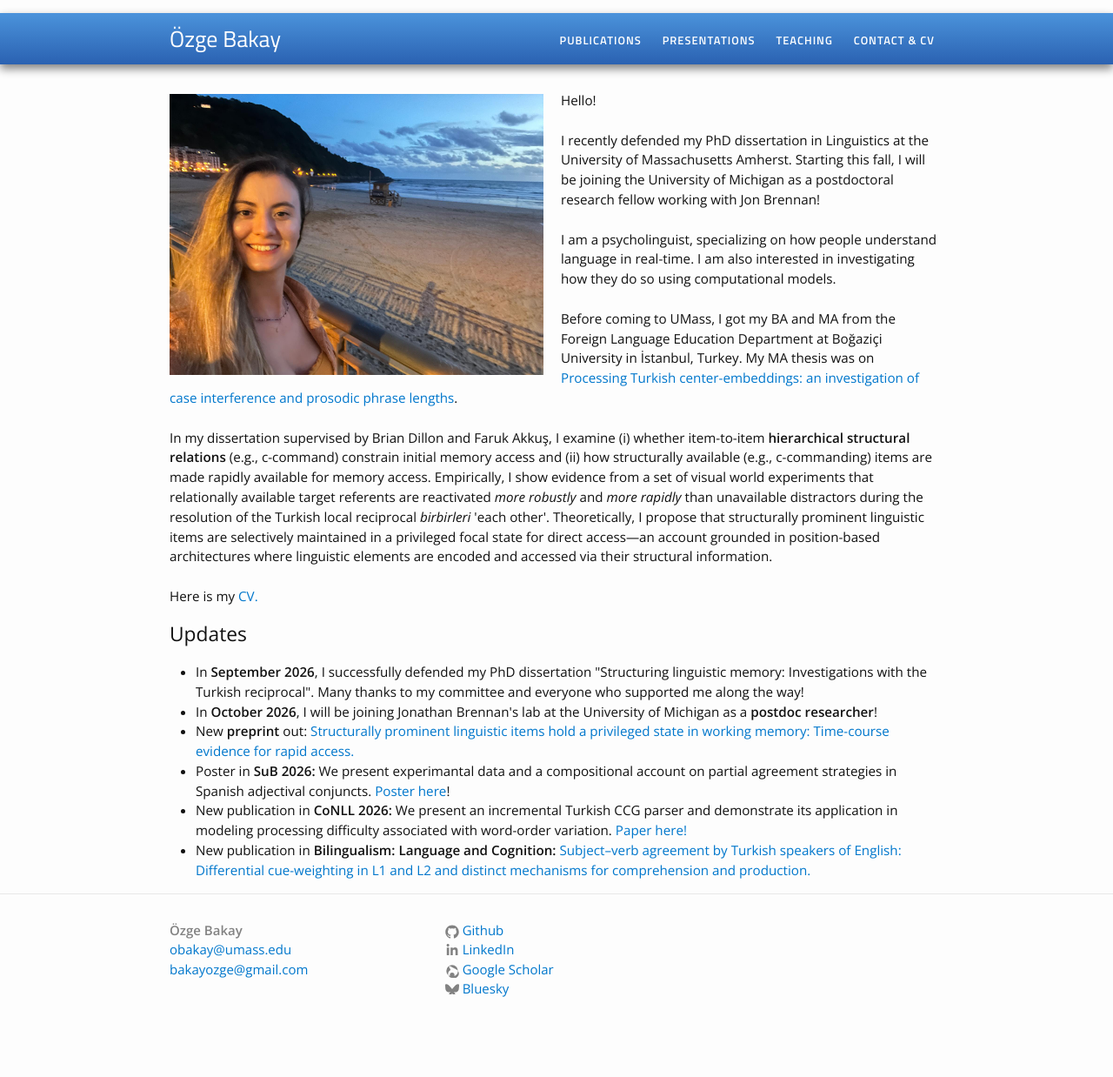
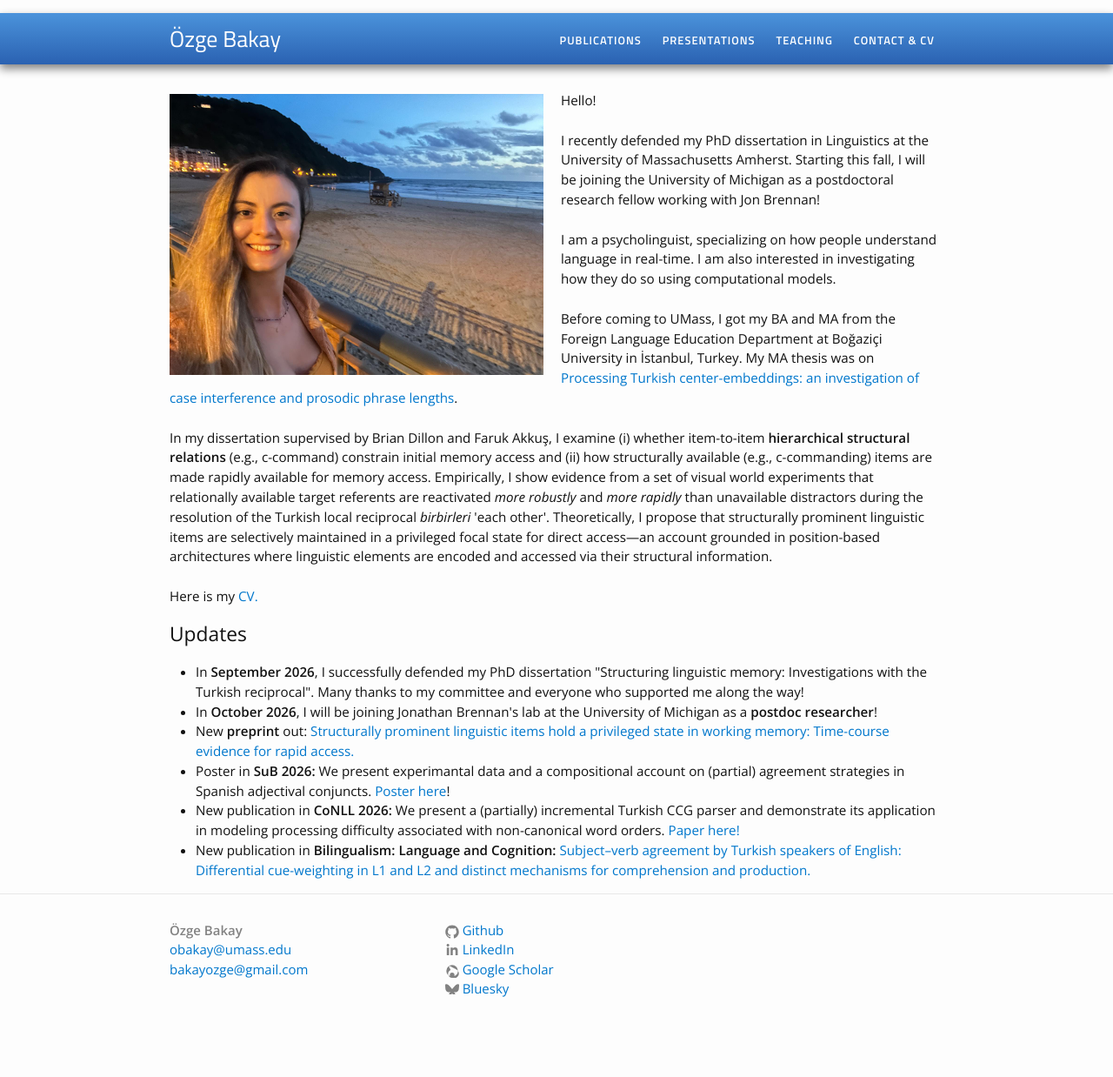
Before and after one commit to ozgebakay/ozgebakay.github.io, a Jekyll site: the page built from index.html, in a window 1280 px wide. Shown: the whole page at 87% size. Built offline with Jekyll 4.4.1, drawn with Linux system fonts in a browser that asks for light colours.

Commit message:
Update index.html

```diff
--- a/index.html
+++ b/index.html
@@ -25,8 +25,8 @@ Here is my <a href="/OzgeBakay_CV.pdf">CV.</a></p>
 <li>In <b>September 2026</b>, I successfully defended my PhD dissertation "Structuring linguistic memory: Investigations with the Turkish reciprocal". Many thanks to my committee and everyone who supported me along the way!</li>
 <li>In <b>October 2026</b>, I will be joining Jonathan Brennan's lab at the University of Michigan as a <b>postdoc researcher</b>!</li>
 <li>New <b>preprint</b> out: <a href="https://osf.io/preprints/psyarxiv/aphwj_v1" target="_blank">Structurally prominent linguistic items hold a privileged state in working memory: Time-course evidence for rapid access.</a></li>
-<li>Poster in <b>SuB 2026:</b> We present experimantal data and a compositional account on partial agreement strategies in Spanish adjectival conjuncts. <a href="https://ozgebakay.github.io/projects/CoronaBakay_SuB31.pdf" target="_blank">Poster here</a>!</li>
-<li>New publication in <b>CoNLL 2026:</b> We present an incremental Turkish CCG parser and demonstrate its application in modeling processing difficulty associated with word-order variation. <a href="https://aclanthology.org/2026.conll-main.36.pdf" target="_blank">Paper here!</a></li>
+<li>Poster in <b>SuB 2026:</b> We present experimantal data and a compositional account on (partial) agreement strategies in Spanish adjectival conjuncts. <a href="https://ozgebakay.github.io/projects/CoronaBakay_SuB31.pdf" target="_blank">Poster here</a>!</li>
+<li>New publication in <b>CoNLL 2026:</b> We present a (partially) incremental Turkish CCG parser and demonstrate its application in modeling processing difficulty associated with non-canonical word orders. <a href="https://aclanthology.org/2026.conll-main.36.pdf" target="_blank">Paper here!</a></li>
 <li>New publication in <b>Bilingualism: Language and Cognition:</b> <a href="https://doi.org/10.1017/S1366728926101497" target="_blank">Subject–verb agreement by Turkish speakers of English: Differential cue-weighting in L1 and L2 and distinct mechanisms for comprehension and production.</a></li>
 </ul>
 </div>
```
